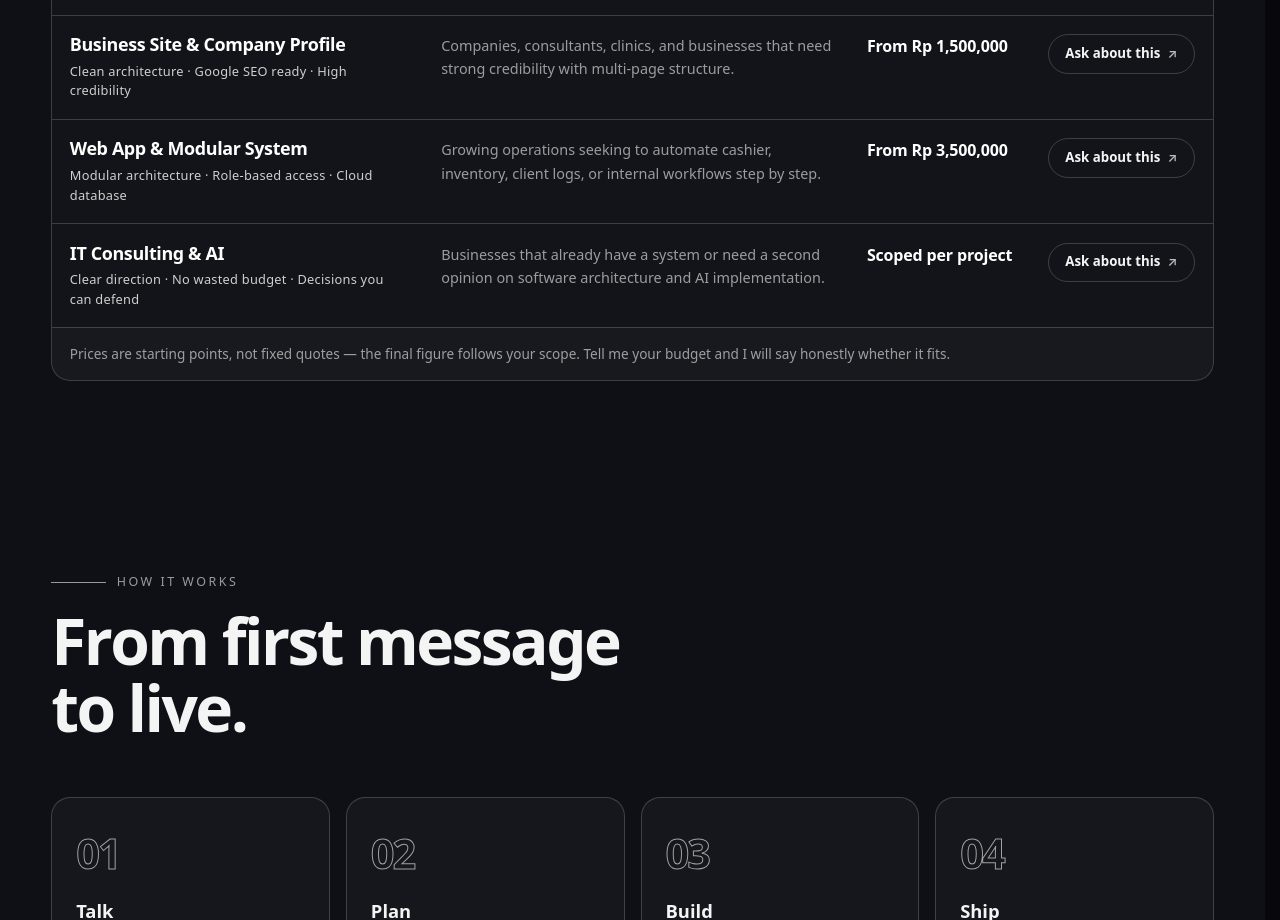
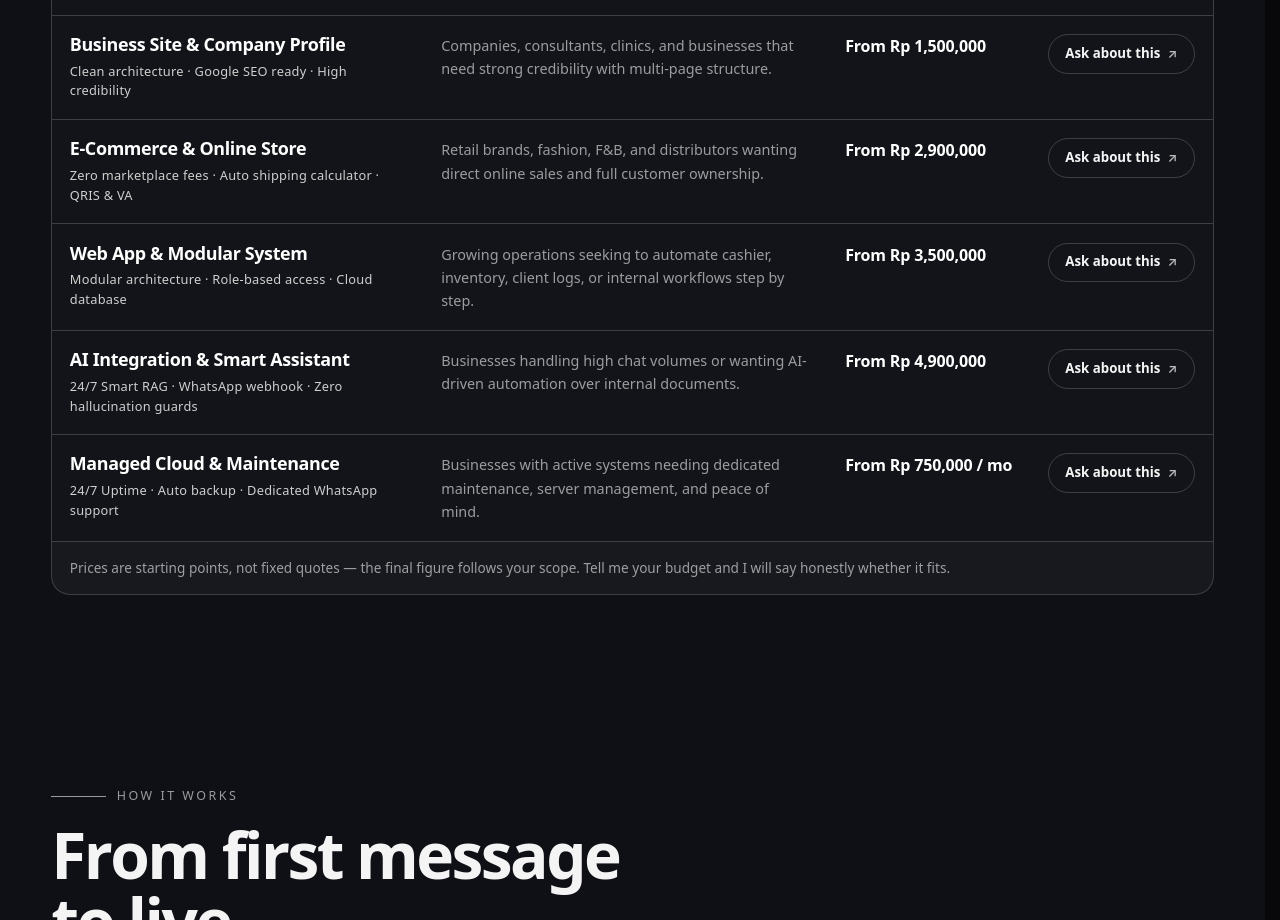
Before and after one commit to FIQTOR/fiqtor.com, a React (Vite) app: page / in a window 1280 px wide. Shown: the part 4140-5060 px from the top of the page. Built offline with nearby package versions, Linux system fonts and the light colour scheme; no server answers.

Commit message:
feat(services): update full 6-tier services and pricing matching iarty.biz.id

```diff
--- a/src/data/site.ts
+++ b/src/data/site.ts
@@ -758,6 +758,23 @@ export const S: SiteConfig = {
       from: { en: 'From Rp 1,500,000', id: 'Mulai Rp 1.500.000' },
     },
     {
+      slug: 'ecommerce',
+      title: { en: 'E-Commerce & Online Store', id: 'Toko Online & E-Commerce D2C' },
+      desc: {
+        en: 'Direct-to-consumer online stores without marketplace commission fees. Integrated with payment gateways (QRIS, VA, e-Wallet), automated courier shipping calculator, and instant WhatsApp order notifications.',
+        id: 'Toko online mandiri tanpa potongan komisi marketplace. Dilengkapi payment gateway otomatis (QRIS, VA, e-Wallet), cek ongkir kurir nasional otomatis, dan notifikasi order instan via WhatsApp.',
+      },
+      meta: {
+        en: 'Zero marketplace fees · Auto shipping calculator · QRIS & VA',
+        id: 'Bebas komisi · Cek ongkir otomatis · QRIS & VA siap pakai',
+      },
+      fitsFor: {
+        en: 'Retail brands, fashion, F&B, and distributors wanting direct online sales and full customer ownership.',
+        id: 'Brand retail, fashion, F&B, dan distributor yang ingin berjualan langsung ke pembeli.',
+      },
+      from: { en: 'From Rp 2,900,000', id: 'Mulai Rp 2.900.000' },
+    },
+    {
       slug: 'modular-system',
       title: { en: 'Web App & Modular System', id: 'Aplikasi Web & Sistem Modular' },
       desc: {
@@ -775,21 +792,38 @@ export const S: SiteConfig = {
       from: { en: 'From Rp 3,500,000', id: 'Mulai Rp 3.500.000' },
     },
     {
-      slug: 'it-consulting',
-      title: { en: 'IT Consulting & AI', id: 'Konsultasi IT & Integrasi AI' },
+      slug: 'ai-integration',
+      title: { en: 'AI Integration & Smart Assistant', id: 'Integrasi AI & Asisten Cerdas' },
       desc: {
-        en: 'Direct consultation on software architecture, automation, or embedding AI assistants into your business workflow. Honest advice on what to build next and realistic scoping.',
-        id: 'Konsultasi langsung arsitektur sistem, otomatisasi, atau integrasi AI ke alur kerja bisnis Anda. Saran jujur dan realistis sebelum mengalokasikan anggaran teknologi.',
+        en: 'Embed smart LLM assistants into your website or operations: 24/7 WhatsApp customer service, custom document/knowledge-base RAG, and automated workflow pipelines.',
+        id: 'Sematkan asisten LLM cerdas ke web atau sistem operasional Anda: customer service WhatsApp 24/7, knowledge base RAG berbasis data internal, dan otomasi alur kerja.',
       },
       meta: {
-        en: 'Clear direction · No wasted budget · Decisions you can defend',
-        id: 'Arah jelas · Anggaran tidak terbuang · Keputusan berbasis data',
+        en: '24/7 Smart RAG · WhatsApp webhook · Zero hallucination guards',
+        id: 'RAG 24/7 akurat · Integrasi webhook WhatsApp · Guardrail anti-halusinasi',
       },
       fitsFor: {
-        en: 'Businesses that already have a system or need a second opinion on software architecture and AI implementation.',
-        id: 'Bisnis yang sudah punya sistem atau butuh pendapat kedua sebelum berinvestasi pada software & AI.',
+        en: 'Businesses handling high chat volumes or wanting AI-driven automation over internal documents.',
+        id: 'Bisnis yang kewalahan melayani chat manual atau ingin mengotomatiskan analisis dokumen internal dengan AI.',
       },
-      from: { en: 'Scoped per project', id: 'Sesuai lingkup' },
+      from: { en: 'From Rp 4,900,000', id: 'Mulai Rp 4.900.000' },
+    },
+    {
+      slug: 'cloud-maintenance',
+      title: { en: 'Managed Cloud & Maintenance', id: 'Managed Cloud & Pemeliharaan' },
+      desc: {
+        en: 'Proactive server uptime monitoring, automated database backups, security patches, bug fixes, and continuous technical support so your software stays fast and reliable.',
+        id: 'Pemantauan uptime server 24/7, auto-backup database berkala, pembaruan keamanan, perbaikan bug, dan jaminan operasional sistem bebas gangguan.',
+      },
+      meta: {
+        en: '24/7 Uptime · Auto backup · Dedicated WhatsApp support',
+        id: 'Monitoring 24/7 · Backup otomatis · Jalur prioritas WhatsApp',
+      },
+      fitsFor: {
+        en: 'Businesses with active systems needing dedicated maintenance, server management, and peace of mind.',
+        id: 'Bisnis dengan sistem aktif yang membutuhkan jaminan operasional server dan pemeliharaan rutin.',
+      },
+      from: { en: 'From Rp 750,000 / mo', id: 'Mulai Rp 750.000 / bln' },
     },
   ],
 
```
